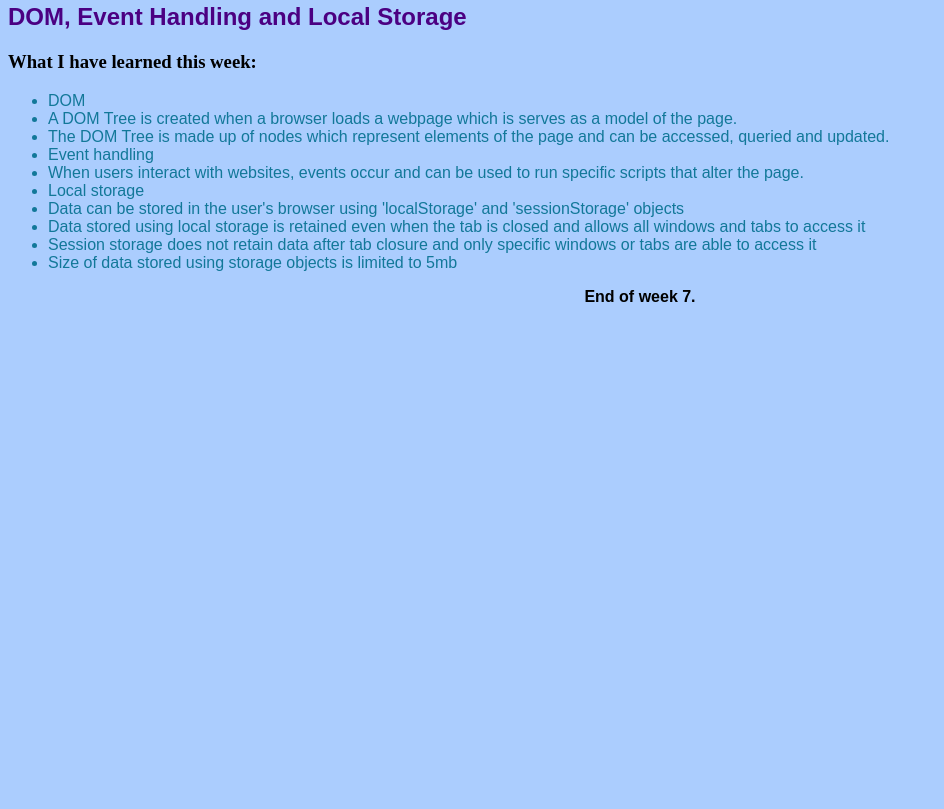
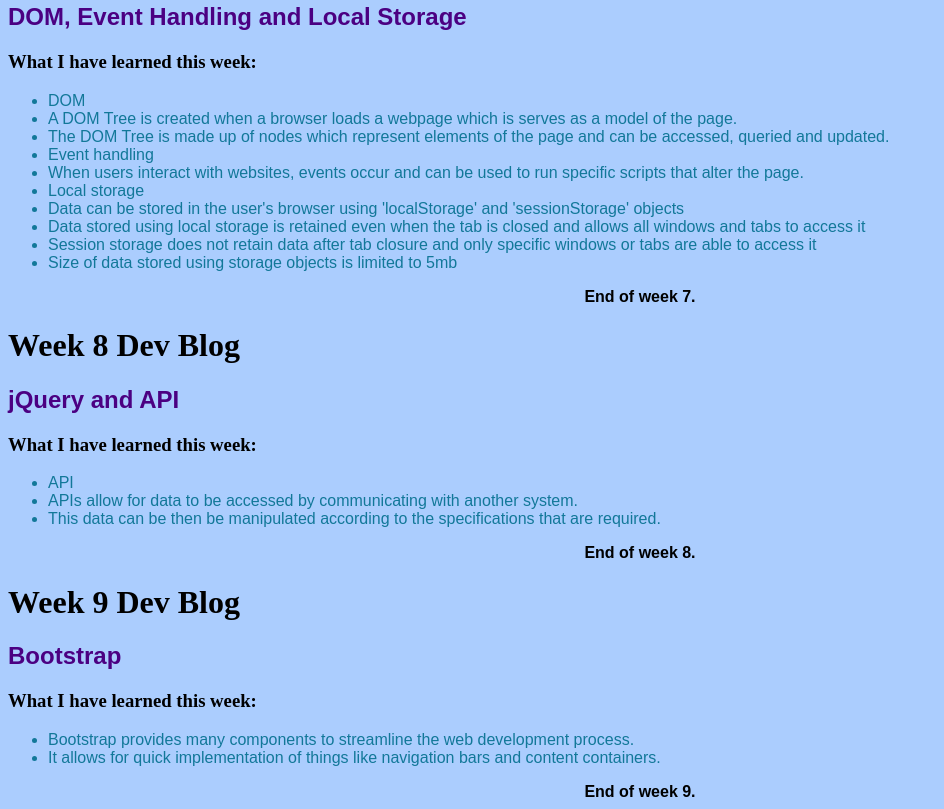
Before and after one commit to CliveGiam/web-dev-blog, a plain HTML site: page index.html in a window 1280 px wide. Shown: the part 6577-7386 px from the top of the page, without its empty margins (0-944 px from the left). Before the commit the page ends 6891 px from the top, so only its background shows below. Drawn offline with Linux system fonts and the light colour scheme.

Commit message:
Week 8 and 9

```diff
--- a/index.html
+++ b/index.html
@@ -146,5 +146,40 @@
   <footer>
     End of week 7.
   </footer>
+
+  <header>
+    <h1>Week 8 Dev Blog</h1>
+    <h2>jQuery and API</h2>
+  </header>
+
+  <section>
+    <h3>What I have learned this week:</h3>
+    <ul>
+      <li>API</li>
+      <li>APIs allow for data to be accessed by communicating with another system.</li>
+      <li>This data can be then be manipulated according to the specifications that are required.</li>
+    </ul>
+  </section>
+
+  <footer>
+    End of week 8.
+  </footer>
+
+  <header>
+    <h1>Week 9 Dev Blog</h1>
+    <h2>Bootstrap</h2>
+  </header>
+
+  <section>
+    <h3>What I have learned this week:</h3>
+    <ul>
+      <li>Bootstrap provides many components to streamline the web development process.</li>
+      <li>It allows for quick implementation of things like navigation bars and content containers.</li>
+    </ul>
+  </section>
+
+  <footer>
+    End of week 9.
+  </footer>
 </body>
 </html>
```
